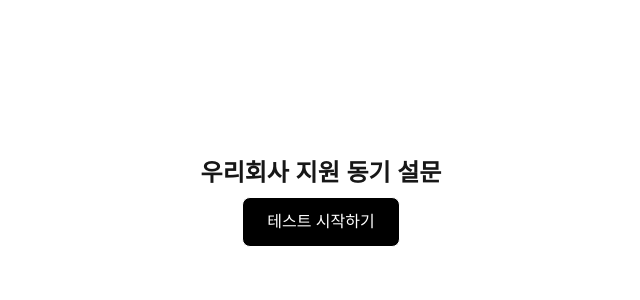
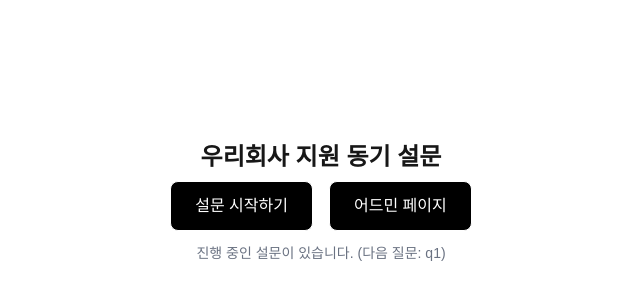
Before and after one commit to manonkim2/FE_test_2510, a Next.js app: page / in a window 1280 px wide. Shown: the part 198-498 px from the top of the page, without its empty margins (319-959 px from the left). Built offline with nearby package versions, Linux system fonts and the light colour scheme; no server answers.

Commit message:
[feat] 어드민 페이지 구현 - localStorage에 저장된 surveyProgress 불러와 응답 데이터 표시

```diff
--- /dev/null
+++ b/app/(survey)/_components/AdminButton.tsx
@@ -0,0 +1,26 @@
+"use client";
+
+import { useRouter } from "next/navigation";
+
+const AdminButton = ({ progress }: { progress: boolean }) => {
+  const router = useRouter();
+
+  const handleAdmin = () => {
+    if (progress) {
+      router.push("/admin");
+    } else {
+      alert("진행 중인 설문이 없습니다.");
+    }
+  };
+
+  return (
+    <button
+      onClick={handleAdmin}
+      className="bg-black text-white px-6 py-3 rounded-lg hover:bg-gray-800 border cursor-pointer"
+    >
+      어드민 페이지
+    </button>
+  );
+};
+
+export default AdminButton;
--- /dev/null
+++ b/app/(survey)/_components/MainClient.tsx
@@ -0,0 +1,60 @@
+"use client";
+
+import { useEffect } from "react";
+
+import StartButton from "./StartButton";
+import AdminButton from "./AdminButton";
+import { ISurvey } from "../_types/survey";
+import { useSurveyStore } from "../_store/useSurveyStore";
+import { useRouter } from "next/navigation";
+
+const MainPage = ({ survey }: { survey: ISurvey }) => {
+  const router = useRouter();
+
+  const { updateAnswer, status, currentQuestionId } = useSurveyStore();
+  const setSurvey = useSurveyStore((s) => s.setSurvey);
+
+  useEffect(() => {
+    setSurvey(survey);
+
+    const savedProgress = localStorage.getItem("surveyProgress");
+
+    (async () => {
+      if (savedProgress) {
+        const parsed = JSON.parse(savedProgress);
+
+        updateAnswer({
+          nextQuestionId: parsed.nextQuestionId,
+          completed: parsed.status === "completed",
+          answer: parsed.answers,
+        });
+      }
+    })();
+  }, [router, setSurvey, survey, updateAnswer]);
+
+  return (
+    <div>
+      <div className="flex gap-4">
+        <StartButton surveyId={survey.id} disabled={status === "completed"} />
+        <AdminButton
+          progress={status === "completed" || status === "inProgress"}
+        />
+      </div>
+
+      {status === "inProgress" && (
+        <p className="mt-3 text-sm text-gray-500">
+          진행 중인 설문이 있습니다. (다음 질문: {currentQuestionId})
+        </p>
+      )}
+
+      {status === "completed" && (
+        <div className="mt-3 text-sm text-amber-700 bg-amber-50 border border-amber-200 px-3 py-2 rounded">
+          이미 설문을 완료하셨습니다. 재응시는 불가합니다. 필요 시 어드민에서
+          응답을 조회/수정하세요.
+        </div>
+      )}
+    </div>
+  );
+};
+
+export default MainPage;
--- a/app/(survey)/_components/StartButton.tsx
+++ b/app/(survey)/_components/StartButton.tsx
@@ -1,16 +1,20 @@
 "use client";
 
 import { useRouter } from "next/navigation";
-import { ISurvey } from "../_types/survey";
-import { useSurveyStore } from "../_store/useSurveyStore";
 
-const StartButton = ({ survey }: { survey: ISurvey }) => {
+const StartButton = ({
+  surveyId,
+  disabled = false,
+}: {
+  surveyId: string;
+  disabled?: boolean;
+}) => {
   const router = useRouter();
-  const setSurvey = useSurveyStore((s) => s.setSurvey);
 
   const handleStart = async () => {
-    setSurvey(survey);
+    if (disabled) return;
 
+    try {
       const token = localStorage.getItem("sessionToken") ?? crypto.randomUUID();
       localStorage.setItem("sessionToken", token);
 
@@ -20,26 +24,38 @@ const StartButton = ({ survey }: { survey: ISurvey }) => {
           "Content-Type": "application/json",
           "X-Session-Token": token,
         },
-      body: JSON.stringify({ surveyId: survey.id }),
+        body: JSON.stringify({ surveyId }),
       });
 
-    if (!res.ok) {
-      alert("세션 생성에 실패했습니다.");
-      return;
-    }
+      if (!res.ok) throw new Error("세션 생성 실패");
 
       const data = await res.json();
       localStorage.setItem("sessionId", data.sessionId);
 
       router.push("/questions");
+    } catch (err) {
+      console.error(err);
+      alert("세션 생성 중 오류가 발생했습니다.");
+    }
   };
 
   return (
     <button
       onClick={handleStart}
-      className="bg-black text-white px-6 py-3 rounded-lg hover:bg-gray-800 border cursor-pointer"
+      disabled={disabled}
+      aria-disabled={disabled}
+      title={
+        disabled
+          ? "이미 완료된 세션입니다. 재응시는 불가합니다."
+          : "설문 시작하기"
+      }
+      className={`px-6 py-3 rounded-lg border ${
+        disabled
+          ? "bg-gray-300 text-gray-500 cursor-not-allowed"
+          : "bg-black text-white hover:bg-gray-800"
+      }`}
     >
-      테스트 시작하기
+      {disabled ? "설문 완료됨" : "설문 시작하기"}
     </button>
   );
 };
--- a/app/(survey)/_lib/storage.ts
+++ b/app/(survey)/_lib/storage.ts
@@ -1,9 +1,11 @@
 import { StoredAnswer } from "../_types/answer";
 
-export const saveSurveyProgress = (data: {
+export interface ISaveSurvey {
   nextQuestionId: string | null;
   status: string;
   answers: Record<string, StoredAnswer>;
-}) => {
+}
+
+export const saveSurveyProgress = (data: ISaveSurvey) => {
   localStorage.setItem("surveyProgress", JSON.stringify(data));
 };
--- /dev/null
+++ b/app/(survey)/admin/page.tsx
@@ -0,0 +1,27 @@
+"use client";
+
+import { useSurveyStore } from "../_store/useSurveyStore";
+
+export default function AdminPage() {
+  const { status, answers } = useSurveyStore();
+
+  if (status === "idle") {
+    return (
+      <main className="p-8 text-center">
+        <h1 className="text-xl font-semibold">진행 중인 설문이 없습니다.</h1>
+      </main>
+    );
+  }
+
+  return (
+    <main className="max-w-2xl mx-auto p-8">
+      <h1 className="text-2xl font-bold mb-4">🧩 설문 진행 상황</h1>
+      <p className="mb-4">
+        <strong>상태:</strong> {status}
+      </p>
+      <pre className="p-4 rounded-md text-left text-sm">
+        {JSON.stringify(answers, null, 2)}
+      </pre>
+    </main>
+  );
+}
--- a/app/(survey)/page.tsx
+++ b/app/(survey)/page.tsx
@@ -1,18 +1,8 @@
-import StartButton from "@/app/(survey)/_components/StartButton";
+import MainClient from "./_components/MainClient";
 import { ISurvey } from "@/app/(survey)/_types/survey";
 
 const HomePage = async () => {
   const res = await fetch(`${process.env.NEXT_PUBLIC_BASE_URL}/api/surveys`);
-
-  if (!res.ok) {
-    return (
-      <main className="max-w-lg mx-auto p-8 text-center">
-        <h1 className="text-xl font-bold text-red-500">
-          설문을 불러올 수 없습니다.
-        </h1>
-      </main>
-    );
-  }
 
   const survey: ISurvey = await res.json();
 
@@ -21,7 +11,7 @@ const HomePage = async () => {
       <div className="mx-auto">
         <h1 className="text-2xl font-bold mb-2">{survey.title}</h1>
 
-        <StartButton survey={survey} />
+        <MainClient survey={survey} />
       </div>
     </main>
   );
--- a/app/(survey)/questions/page.tsx
+++ b/app/(survey)/questions/page.tsx
@@ -10,7 +10,7 @@ import QuestionText from "../_components/QuestionText";
 
 const QuestionPage = () => {
   const router = useRouter();
-  const { survey, getCurrentQuestion, updateAnswer } = useSurveyStore();
+  const { survey, getCurrentQuestion } = useSurveyStore();
   const currentQuestion = getCurrentQuestion();
 
   useEffect(() => {
@@ -27,24 +27,8 @@ const QuestionPage = () => {
       });
 
       if (!res.ok) return;
-
-      const savedProgress = localStorage.getItem("surveyProgress");
-
-      if (savedProgress) {
-        const parsed = JSON.parse(savedProgress);
-        if (parsed.status === "completed") {
-          router.push("/completed");
-          return;
-        }
-
-        updateAnswer({
-          nextQuestionId: parsed.nextQuestionId,
-          completed: parsed.status === "completed",
-          answer: parsed.answers,
-        });
-      }
     })();
-  }, [router, updateAnswer]);
+  }, [router]);
 
   if (!survey)
     return <div className="p-8 text-red-500">설문 데이터가 없습니다.</div>;
```
Lines whose indentation alone changed are shown as unchanged.
